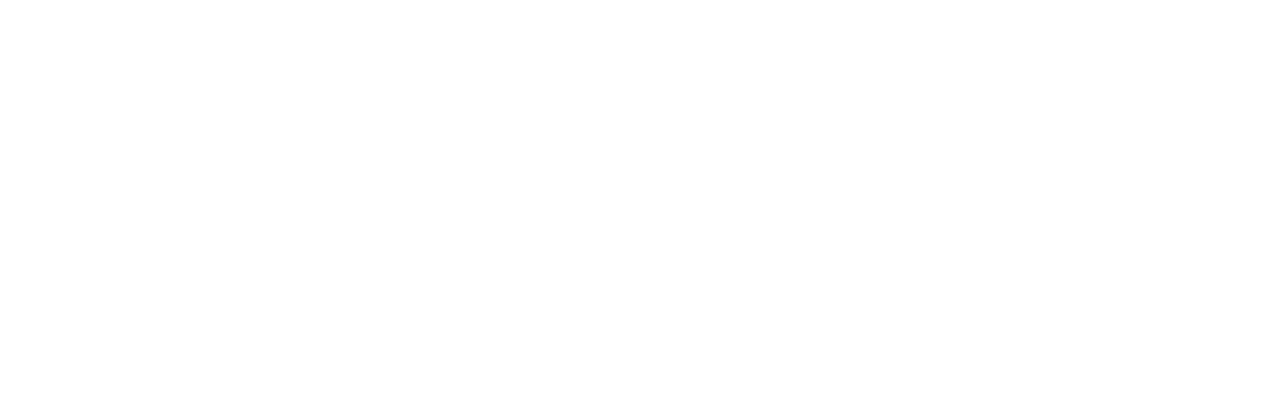
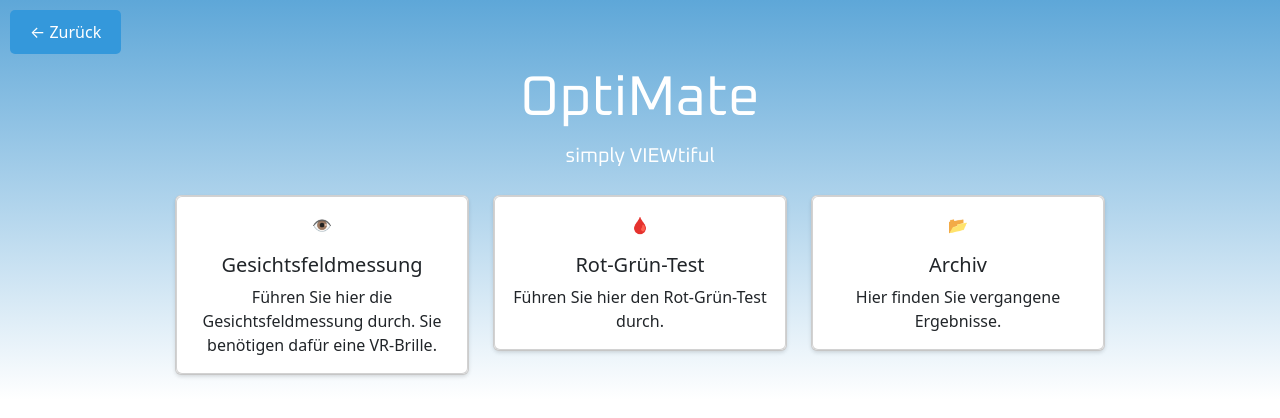
Before and after one commit to coldzeraa/MPR4PTG2, a React (Create React App) app in the folder frontend/: page /dashboard in a window 1280 px wide. Before the commit this address had no page. Shown: the top 418 px of the page. Built offline with nearby package versions, Linux system fonts and the light colour scheme.

Commit message:
Add Dashboard Skeleton and Overall Logo and Design

```diff
--- a/frontend/src/App.css
+++ b/frontend/src/App.css
@@ -1,6 +1,9 @@
 @import url('https://fonts.googleapis.com/css?family=Oxanium');
 @import url('https://cdn.jsdelivr.net/npm/bootstrap@5.3.3/dist/css/bootstrap.min.css');
 
+.p {
+  font-family: 'Oxanium', sans-serif;
+}
 
 .App {
   text-align: center;
@@ -72,7 +75,17 @@
   text-align: left;
 }
 
+/*DASHBOARD*/
+.dashboard-font-design {
+  font-family: 'Oxanium', sans-serif;
+  margin-top: 50px;
+  font-weight: bold;
+  color: #ffffff
+}
 
+.background-all {
+  background: linear-gradient(180deg, #5ea7d8 0%, #ffffff 50%);
+}
 
 
 /*BUTTONS*/
@@ -166,8 +179,6 @@
 }
 
 
-
-
 @media (min-width: 576px) {
   .position-sm-static {
     position: static !important;
--- a/frontend/src/App.js
+++ b/frontend/src/App.js
@@ -1,6 +1,7 @@
 import React from "react";
 import Login from "./components/Login";
 import WelcomeScreen from "./components/WelcomeScreen";
+import Dashboard from "./components/Dashboard";
 import Tutorial from "./components/Tutorial";
 import ExportPage from "./components/ExportPage";
 import { BrowserRouter, Route, Routes } from "react-router-dom";
@@ -13,6 +14,7 @@
       <Routes>
         <Route path="/" element={<WelcomeScreen />} />
         <Route path="/login" element={<Login />} />
+        <Route path="/dashboard" element={<Dashboard />} />
         <Route path="/tutorial" element={<Tutorial />} />
         <Route path="/perimetry" element={<Perimetry />} />
         <Route path="/export" element={<ExportPage />} />
--- /dev/null
+++ b/frontend/src/components/Dashboard.js
@@ -0,0 +1,121 @@
+import { useNavigate, Link } from "react-router-dom";
+import "./../App.css";
+import LogoTop from "./LogoTop";
+
+function Dashboard() {
+
+  const navigate = useNavigate();
+
+  // Define Back Button
+  function BackButton({ onClick }) {
+    return (
+      <button className="button back-button" onClick={onClick}>
+        ← Zurück
+      </button>
+    );
+  }
+
+  // Handle click events
+  const handleBackClick = () => {
+    navigate("/Login");
+  };
+
+  const handlePerimetryClick = () => {
+    navigate("/Tutorial");
+  }
+
+  const handleRedGreenClick = () => {
+    // TODO Change to Real Red Green Blindess Test
+    navigate("/Tutorial")
+  }
+
+  const handleArchiveClick = () => {
+    // TODO Change to Real Archive
+    navigate("/Tutorial")
+  }
+
+
+  return (
+    <div className="container-fluid p-3 background-all" >
+      <LogoTop />
+      {/*Back Button, Logo and Text on Page*/}
+      <BackButton onClick={handleBackClick} />
+      {/* Dashboard content */}
+      <div className="row d-flex justify-content-center">
+        {/* Section 1: Perimetry */}
+        <div className="col-md-3 mb-3">
+          <div className="card text-center shadow-sm">
+            <div
+              className="card text-center shadow-sm text-decoration-none"
+              onClick={handlePerimetryClick}
+              style={{ cursor: 'pointer' }}
+            >
+              <div className="card-body">
+                <div className="icon mb-3">
+                  {/* Placeholder for the icon */}
+                  <span role="img" aria-label="icon">
+                    👁️
+                  </span>
+                </div>
+                <h5 className="card-title">Gesichtsfeldmessung</h5>
+                <p className="card-text">
+                  Führen Sie hier die Gesichtsfeldmessung durch. Sie benötigen dafür eine VR-Brille.
+                </p>
+              </div>
+            </div>
+          </div>
+        </div>
+
+        {/* Section 2: Red-Green-Blindness */}
+        <div className="col-md-3 mb-3">
+          <div className="card text-center shadow-sm">
+            <div
+              className="card text-center shadow-sm text-decoration-none"
+              onClick={handleRedGreenClick}
+              style={{ cursor: 'pointer' }}
+            >
+              <div className="card-body">
+                <div className="icon mb-3">
+                  {/* Placeholder for the icon */}
+                  <span role="img" aria-label="icon">
+                    🩸
+                  </span>
+                </div>
+                <h5 className="card-title">Rot-Grün-Test</h5>
+                <p className="card-text">
+                  Führen Sie hier den Rot-Grün-Test durch.
+                </p>
+              </div>
+            </div>
+          </div>
+        </div>
+
+        {/* Section 3: Archive */}
+        <div className="col-md-3 mb-3">
+          <div className="card text-center shadow-sm">
+            <div
+              className="card text-center shadow-sm text-decoration-none"
+              onClick={handleArchiveClick}
+              style={{ cursor: 'pointer' }}
+            >
+              <div className="card-body">
+                <div className="icon mb-3">
+                  {/* Placeholder for the icon */}
+                  <span role="img" aria-label="icon">
+                    📂
+                  </span>
+                </div>
+                <h5 className="card-title">Archiv</h5>
+                <p className="card-text">
+                  Hier finden Sie vergangene Ergebnisse.
+                </p>
+              </div>
+            </div>
+          </div>
+        </div>
+      </div>
+    </div>
+  );
+};
+
+export default Dashboard;
--- a/frontend/src/components/Info.js
+++ b/frontend/src/components/Info.js
@@ -1,5 +1,6 @@
 import { useNavigate } from "react-router-dom";
 import "./../App.css";
+import LogoTop from "./LogoTop";
 
 function Info() {
   // Define Back Button
@@ -20,7 +21,8 @@
 
   return (
     // Formatting
-    <div className="container-fluid d-flex align-items-center justify-content-center">
+    <div className="container-fluid p-3 background-all">
+      <LogoTop />
       {/*Back Button, Logo and Text on Page*/}
       <BackButton onClick={handleBackClick} />
       <div className="content">
--- a/frontend/src/components/Login.js
+++ b/frontend/src/components/Login.js
@@ -1,14 +1,17 @@
 import { useNavigate } from "react-router-dom";
 import { useState } from "react";
+import LogoTop from "./LogoTop";
 
 function Login() {
   // Create navigate
   const navigate = useNavigate();
 
-  // Navigate to tutorial
-  const navigateToTutorial = () => {
-    navigate("/tutorial");
+  // Navigate to Dashboard
+  const navigateToDashboard = () => {
+    navigate("/dashboard");
   };
+
+
 
   // Define Back Button
   function BackButton({ onClick }) {
@@ -76,7 +79,7 @@
         break;
       // Default case just navigate to next page
       default:
-        navigateToTutorial();
+        navigateToDashboard();
         break;
     }
   };
@@ -169,9 +172,11 @@
 
   return (
     // Formatting
-    <div className="container-fluid d-flex align-items-center justify-content-center">
+    <div className="container-fluid p-3 background-all" style={{ height: "100vh" }}>
+      <LogoTop />
       {/*Back Button, Logo and Text on Page*/}
       <BackButton onClick={navigateToWelcomeScreen} />
+      <div className="container-fluid row d-flex justify-content-center">
         <div className="content">
           {/*Input Form*/}
           <h2>Persönliche Daten</h2>
@@ -219,6 +224,7 @@
           </form>
         </div>
       </div>
+    </div>
   );
 }
 
--- /dev/null
+++ b/frontend/src/components/LogoTop.js
@@ -0,0 +1,15 @@
+import "./../App.css";
+
+function LogoTop() {
+
+    return (
+
+        <div className="text-center mb-4 dashboard-font-design">
+            <h1 className="display-4">OptiMate</h1>
+            <p className="lead">simply VIEWtiful</p>
+        </div>
+
+    )
+
+}
+export default LogoTop;
--- a/frontend/src/components/Tutorial.js
+++ b/frontend/src/components/Tutorial.js
@@ -1,5 +1,6 @@
 import { useNavigate } from "react-router-dom";
 import "./../App.css";
+import LogoTop from "./LogoTop";
 
 function Tutorial() {
   // Define Back Button
@@ -58,12 +59,14 @@
 
   const handleBackClick = () => {
     // Handle click event for the back button
-    navigate("/login");
+    navigate("/Dashboard");
   };
 
   return (
-    // Formatting
-    <div className="container-fluid d-flex align-items-center justify-content-center">
+    <div className="container-fluid p-3 background-all">
+    <LogoTop/>
+    <div className="d-flex align-items-center justify-content-center">
+
       {/*Back Button, Logo and Text on Page*/}
       <BackButton onClick={handleBackClick} />
       <div className="content">
@@ -110,6 +113,7 @@
         </button>
       </div>
     </div>
+    </div>
   );
 }
 
```
Lines whose indentation alone changed are shown as unchanged.
